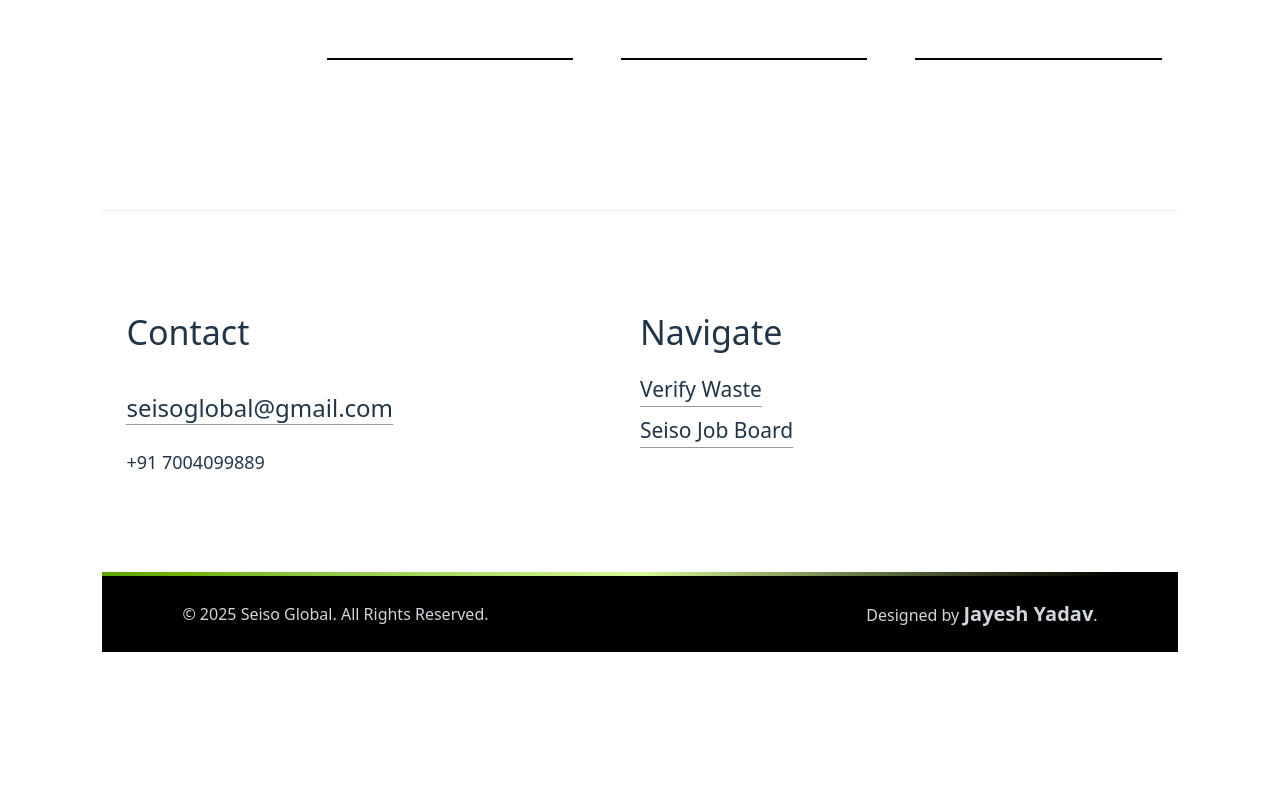
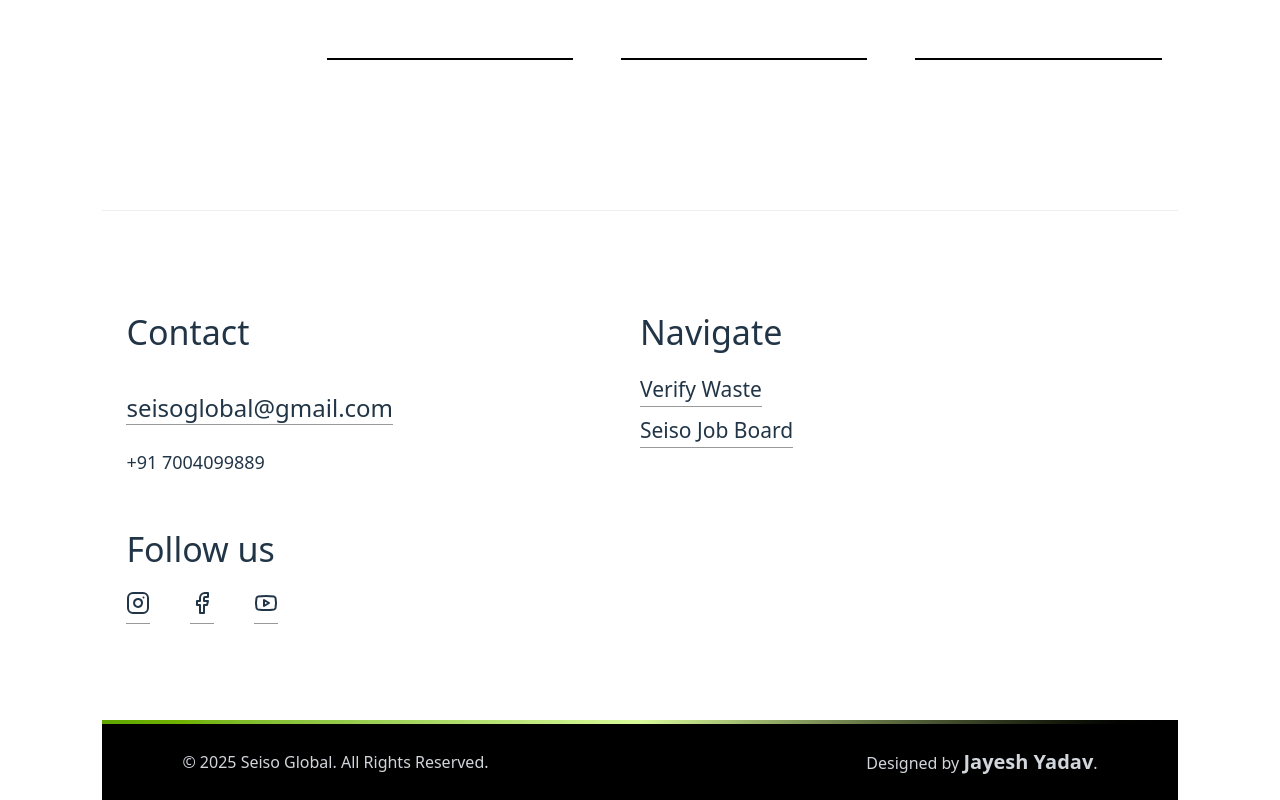
Before and after one commit to jazs69/SEISO_, a React (Vite) app in the folder client/: page / in a window 1280 px wide. Shown: the part 5441-6241 px from the top of the page. Before the commit the page ends 6093 px from the top, so only its background shows below. Built offline with nearby package versions, Linux system fonts and the light colour scheme.

Commit message:
updated footer.jsx

```diff
--- a/client/src/components/Footer.jsx
+++ b/client/src/components/Footer.jsx
@@ -97,6 +97,7 @@
 
 import React from "react";
 import { Link } from "react-router-dom";
+import { Instagram, Facebook, Youtube } from "lucide-react";
 
 function Footer() {
   return (
@@ -131,6 +132,35 @@
             Seiso Job Board{" "}
           </Link>
         </div>
+        <div className="flex flex-col gap-y-2">
+          <h3 className="text-[34px] pb-2"> Follow us </h3>
+          <div className="flex gap-10">
+            <a
+              href="https://www.instagram.com/seiso.in_/"
+              target="_blank"
+              rel="noopener noreferrer"
+              className="font-proxima text-[21px] h-[33px] border-b border-b-[#999] w-fit"
+            >
+              <Instagram />
+            </a>
+            <a
+              href="https://www.facebook.com/profile.php?id=61576157545684"
+              target="_blank"
+              rel="noopener noreferrer"
+              className="font-proxima text-[21px] h-[33px] border-b border-b-[#999] w-fit"
+            >
+              <Facebook />
+            </a>
+            <a
+              href="https://www.facebook.com/profile.php?id=61576157545684"
+              target="_blank"
+              rel="noopener noreferrer"
+              className="font-proxima text-[21px] h-[33px] border-b border-b-[#999] w-fit"
+            >
+              <Youtube />
+            </a>
+          </div>
+        </div>
       </div>
       <div className="h-1 bg-gradient-to-r to-black via-lime-200 from-lime-600"></div>
       <div className="flex flex-col md:flex-row items-center justify-between lg:px-20 py-6 bg-black text-gray-300">
```
